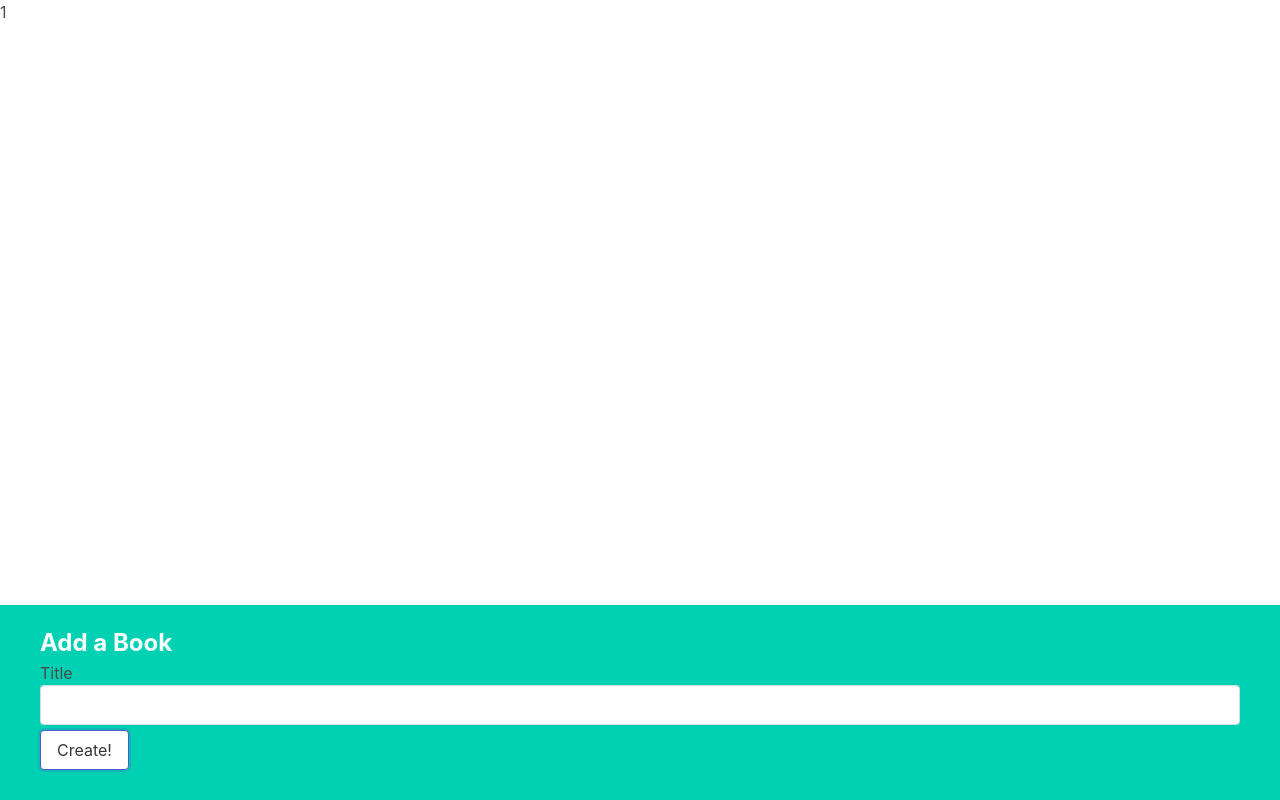
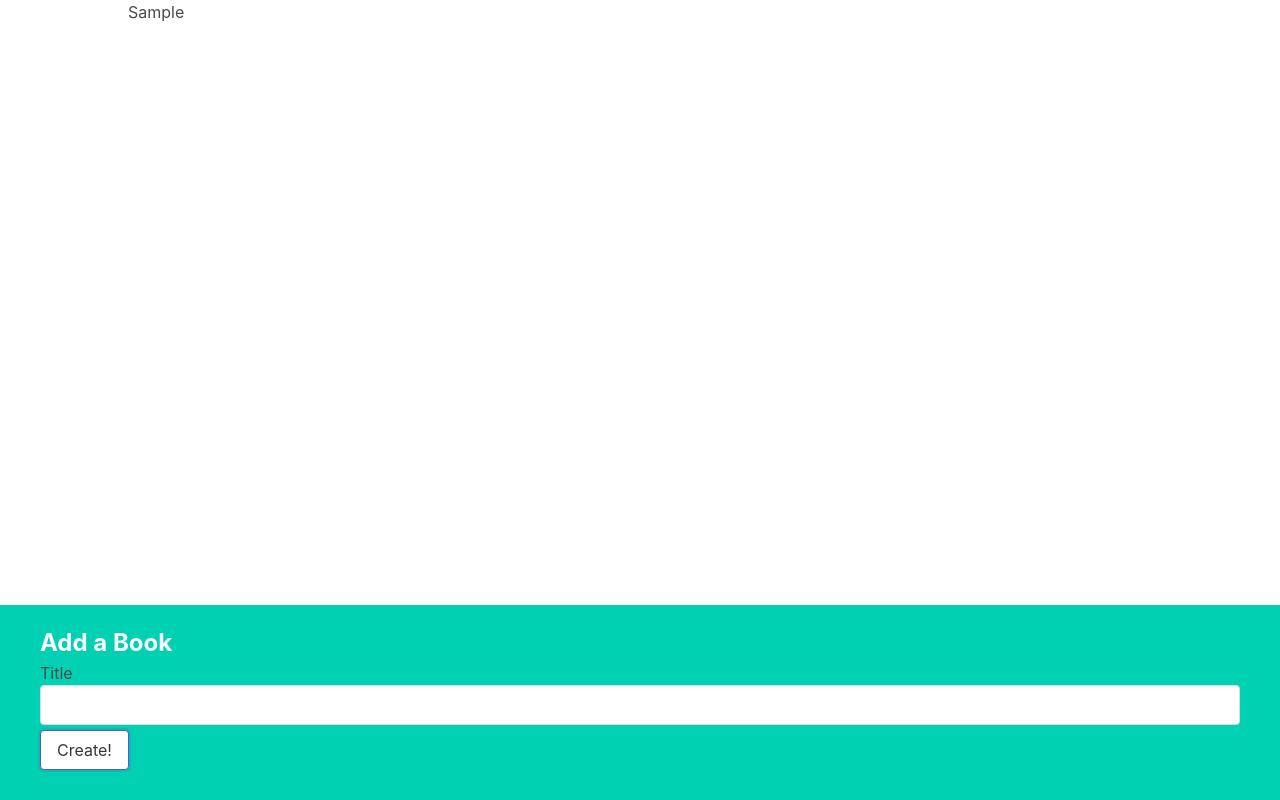
Before and after one commit to chandanch/react-books-manager-lite, a React (Create React App) app: page / in a window 1280 px wide. Both pictures are taken after typing "Sample" into the empty fields and a click on the button "Create!". Built offline with nearby package versions, Linux system fonts and the light colour scheme.

Commit message:
book list

```diff
--- a/src/App.js
+++ b/src/App.js
@@ -1,5 +1,6 @@
-import { useState } from 'react';
-import BookCreate from './components/BookCreate';
+import { useState } from "react";
+import BookCreate from "./components/BookCreate";
+import BookList from "./components/BookList";
 
 function App() {
   const [books, setBooks] = useState([]);
@@ -16,8 +17,8 @@ function App() {
   };
 
   return (
-    <div>
-      {books.length}
+    <div className="app">
+      <BookList books={books} />
       <BookCreate onCreate={createBook} />
     </div>
   );
--- a/src/components/BookList.js
+++ b/src/components/BookList.js
@@ -1,5 +1,16 @@
-function BookList() {
-  return <div>BookList</div>;
+function BookList({ books }) {
+  const renderedBooks = books.map((book) => {
+    return <p> {book.title} </p>;
+  });
+
+  return (
+    <div className="book-list">
+      {/* optimize this!! */}
+      {books.map((book) => {
+        return <p> {book.title} </p>;
+      })}
+    </div>
+  );
 }
 
 export default BookList;
```
